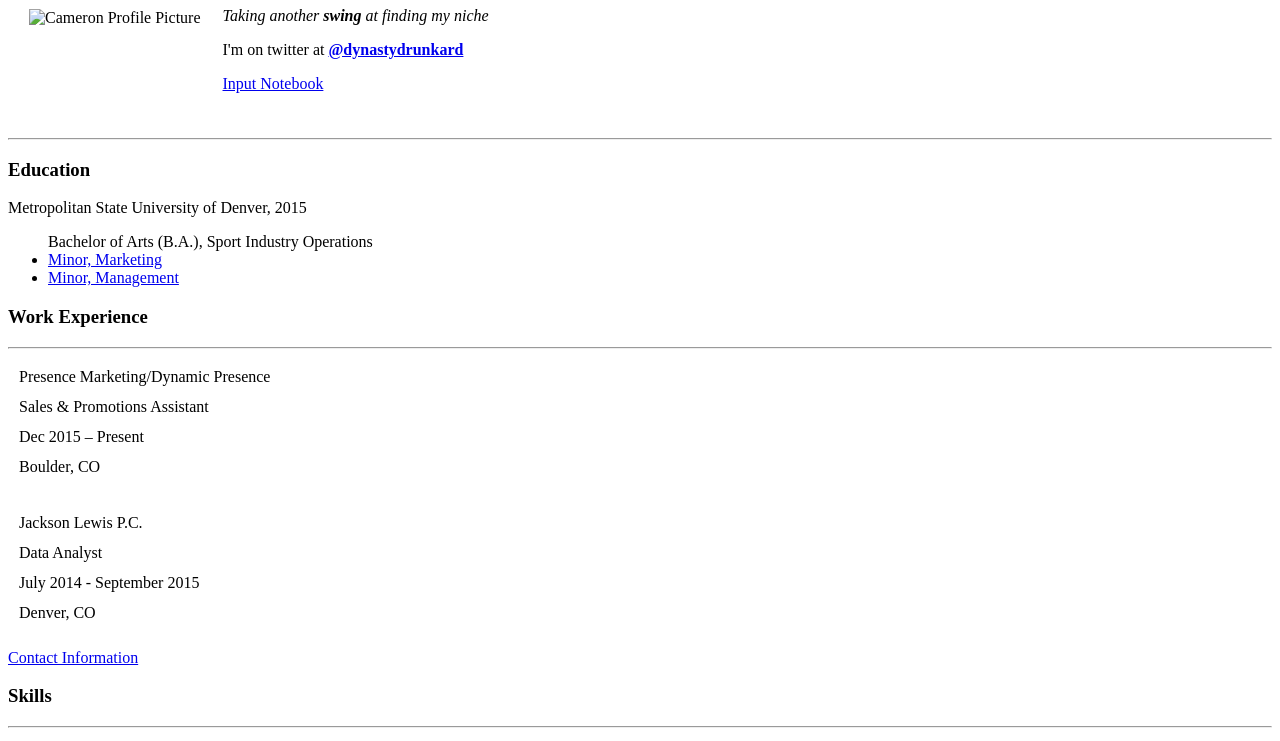
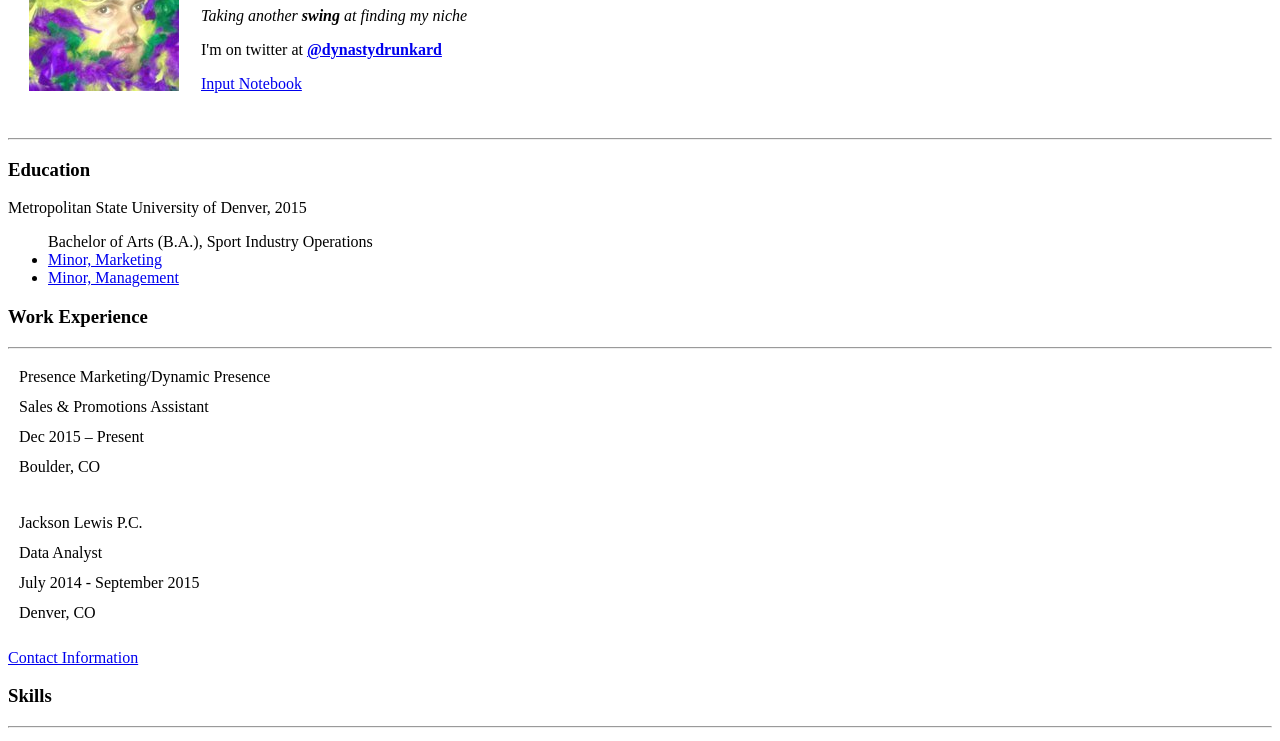
Before and after one commit to Cameronjzh/cv, a plain HTML site: page index.html in a window 1280 px wide. Shown: the part 102-843 px from the top of the page. Drawn offline with Linux system fonts and the light colour scheme.

Commit message:
Update index.html

```diff
--- a/index.html
+++ b/index.html
@@ -10,7 +10,7 @@
   <table cellspacing="20">
     <tr>
       <td>
-        <img src="images/boa.jpg" alt="Cameron Profile Picture">
+        <img src="boa.jpg" alt="Cameron Profile Picture">
       </td>
       <td>
         <h1>Cameron Hoehn</h1>
```
